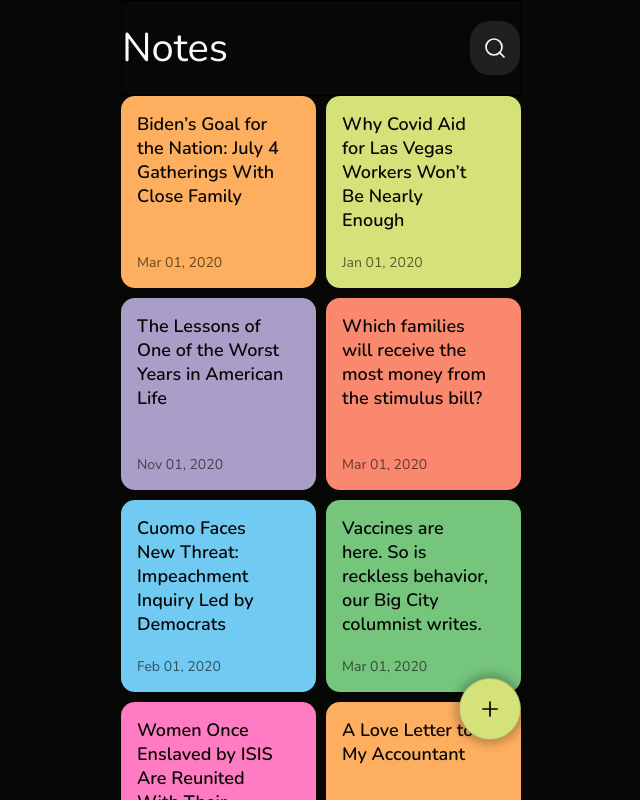
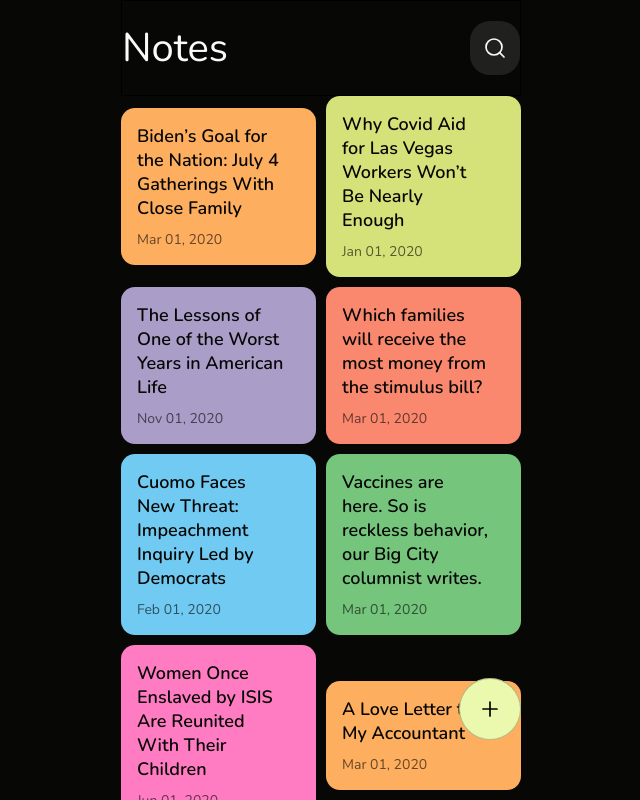
Before and after one commit to aayush1118/notebook, a React (Create React App) app: page / in a window 1280 px wide. Shown: the top 800 px of the page, without its empty margins (319-959 px from the left). Built offline with nearby package versions, Linux system fonts and the light colour scheme.

Commit message:
home style final

```diff
--- a/src/index.css
+++ b/src/index.css
@@ -62,8 +62,9 @@ body {
 }
 
 .createBtn {
-	background-color: var(--lime);
-	border: 1px solid #00000031;
+	background-color: #eaf9ae;
+	backdrop-filter: blur(5px);
+	border: 1px solid #0000003d;
 	position: sticky;
 	bottom: 3rem;
 	left: 95%;
@@ -74,20 +75,20 @@ body {
 	height: 3rem;
 	width: 3rem;
 	border-radius: 25rem;
-	box-shadow: 0px 0px 10px 4px #00000040;
 }
 
 .grid {
 	display: grid;
 	grid-template-columns: 1fr 1fr;
 	grid-gap: 0.5rem;
+	justify-content: center;
+	align-items: center;
 }
 
 .card {
 	background-color: var(--light);
 	border-radius: 0.7rem;
 	padding: 0.8rem;
-	height: 8rem;
 	display: flex;
 	flex-direction: column;
 	justify-content: space-between;
@@ -108,6 +109,25 @@ body {
 .bg1 {
 	background-color: var(--red);
 }
+/* width */
+::-webkit-scrollbar {
+	width: 8px;
+}
+
+/* Track */
+::-webkit-scrollbar-track {
+	background: #00000000;
+}
+
+/* Handle */
+::-webkit-scrollbar-thumb {
+	background-color: rgba(255, 255, 255, 0.137);
+}
+
+/* Handle on hover */
+::-webkit-scrollbar-thumb:hover {
+	background: rgb(83, 83, 83);
+}
 
 @media (min-width: 600px) {
 	.container {
```
